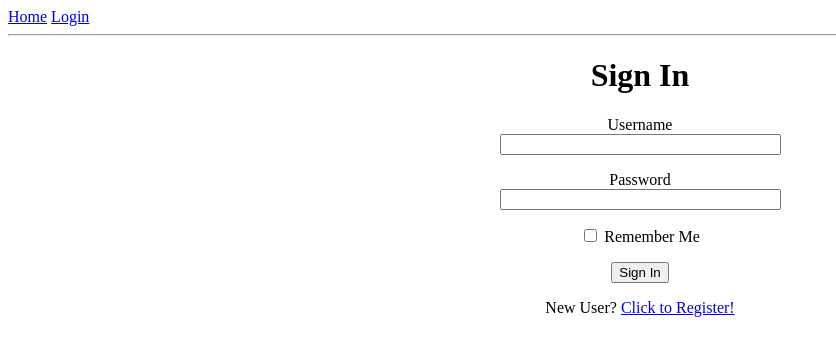
After one commit to Quanticq/tetris-online, a Flask app: page /login in a window 1280 px wide. The commit adds this page. Shown: the top 356 px of the page, without its empty margins (0-836 px from the left). Run offline with Flask 2, Linux system fonts and the light colour scheme.

Commit message:
login & register

```diff
--- a/app/__init__.py
+++ b/app/__init__.py
@@ -2,6 +2,7 @@
 from os import path
 
 from flask import Flask
+from flask_login import LoginManager
 from flask_migrate import Migrate
 from flask_sqlalchemy import SQLAlchemy
 
@@ -19,6 +20,7 @@ app.config.update(
 
 db = SQLAlchemy(app)
 migrate = Migrate(app, db)
-
+login = LoginManager(app)
+login.login_view = 'login'
 
 from app import routes, models
--- /dev/null
+++ b/app/forms.py
@@ -0,0 +1,24 @@
+from flask_wtf import FlaskForm
+from wtforms import StringField, PasswordField, BooleanField, SubmitField
+from wtforms.validators import ValidationError, DataRequired, EqualTo
+from app.models import User
+
+
+class LoginForm(FlaskForm):
+    username = StringField('Username', validators=[DataRequired()])
+    password = PasswordField('Password', validators=[DataRequired()])
+    remember_me = BooleanField('Remember Me')
+    submit = SubmitField('Sign In')
+
+
+class RegistrationForm(FlaskForm):
+    username = StringField('Username', validators=[DataRequired()])
+    password = PasswordField('Password', validators=[DataRequired()])
+    password2 = PasswordField(
+        'Repeat Password', validators=[DataRequired(), EqualTo('password')])
+    submit = SubmitField('Register')
+
+    def validate_username(self, username):
+        user = User.query.filter_by(name=username.data).first()
+        if user is not None:
+            raise ValidationError('Please use a different username.')
--- a/app/routes.py
+++ b/app/routes.py
@@ -1,7 +1,11 @@
 # -*- coding: utf-8 -*-
-from flask import render_template
+from flask import render_template, redirect, url_for, request, flash
+from flask_login import current_user, login_user, logout_user, login_required
+from werkzeug.urls import url_parse
 
-from app import app
+from app import app, db
+from app.forms import LoginForm, RegistrationForm
+from app.models import User
 
 
 @app.route('/')
@@ -11,5 +15,44 @@ def index():
 
 
 @app.route('/play')
+@login_required
 def play():
     return render_template("play.html", title="Free Play")
+
+
+@app.route('/login', methods=['GET', 'POST'])
+def login():
+    if current_user.is_authenticated:
+        return redirect(url_for('index'))
+    form = LoginForm()
+    if form.validate_on_submit():
+        user = User.query.filter_by(name=form.username.data).first()
+        if user is None or not user.check_password(form.password.data):
+            flash('Invalid username or password')
+            return redirect(url_for('login'))
+        login_user(user, remember=form.remember_me.data)
+        next_page = request.args.get('next')
+        if not next_page or url_parse(next_page).netloc != '':
+            next_page = url_for('index')
+        return redirect(next_page)
+    return render_template('login.html', title='Sign In', form=form)
+
+
+@app.route('/logout')
+def logout():
+    logout_user()
+    return redirect(url_for('index'))
+
+
+@app.route('/register', methods=['GET', 'POST'])
+def register():
+    if current_user.is_authenticated:
+        return redirect(url_for('index'))
+    form = RegistrationForm()
+    if form.validate_on_submit():
+        user = User(name=form.username.data, password=form.password.data)
+        db.session.add(user)
+        db.session.commit()
+        flash('Congratulations, you are now a registered user!')
+        return redirect(url_for('login'))
+    return render_template('register.html', title='Register', form=form)
--- a/app/templates/base.html
+++ b/app/templates/base.html
@@ -3,17 +3,31 @@
 <head>
     <meta charset="UTF-8">
     {% if title %}
-    <title>{{ title }} - Tetris</title>
+        <title>{{ title }} - Tetris</title>
     {% else %}
-    <title>Tetris Online</title>
+        <title>Tetris Online</title>
     {% endif %}
 </head>
 <body>
 <div>
     <a href="{{ url_for('index') }}">Home</a>
-    <a href="{{ url_for('play') }}">Play Tetris</a>
+    {% if current_user.is_anonymous %}
+        <a href="{{ url_for('login') }}">Login</a>
+    {% else %}
+        <a href="{{ url_for('play') }}">Play Tetris</a>
+        <a href="{{ url_for('logout') }}">Logout</a>
+    {% endif %}
 </div>
 <hr>
+{% with messages = get_flashed_messages() %}
+    {% if messages %}
+        <ul>
+            {% for message in messages %}
+                <li>{{ message }}</li>
+            {% endfor %}
+        </ul>
+    {% endif %}
+{% endwith %}
 {% block content %}{% endblock %}
 </body>
 </html>
--- a/app/templates/index.html
+++ b/app/templates/index.html
@@ -1,5 +1,9 @@
 {% extends "base.html" %}
 
 {% block content %}
-    <h1>Hi!</h1>
+    {% if current_user.is_anonymous %}
+        <h1>Hi!</h1>
+    {% else %}
+        <h1>Hi, {{ current_user.name }}!</h1>
+    {% endif %}
 {% endblock %}
--- /dev/null
+++ b/app/templates/login.html
@@ -0,0 +1,27 @@
+{% extends "base.html" %}
+
+{% block content %}
+    <div align="center">
+        <h1>Sign In</h1>
+        <form action="" method="post">
+            {{ form.hidden_tag() }}
+            <p>
+                {{ form.username.label }}<br>
+                {{ form.username(size=32) }}<br>
+                {% for error in form.username.errors %}
+                    <span style="color: red;">[{{ error }}]</span>
+                {% endfor %}
+            </p>
+            <p>
+                {{ form.password.label }}<br>
+                {{ form.password(size=32) }}<br>
+                {% for error in form.password.errors %}
+                    <span style="color: red;">[{{ error }}]</span>
+                {% endfor %}
+            </p>
+            <p>{{ form.remember_me() }} {{ form.remember_me.label }}</p>
+            <p>{{ form.submit() }}</p>
+        </form>
+        <p>New User? <a href="{{ url_for('register') }}">Click to Register!</a></p>
+    </div>
+{% endblock %}
--- a/app/templates/play.html
+++ b/app/templates/play.html
@@ -4,6 +4,7 @@
     <script type="text/javascript" src="../static/tetris.js"></script>
     <link rel="stylesheet" type="text/css" href="../static/tetris.css">
 
+    <div align="center">
         <div class="score">score: <span id="result">0</span></div>
         <div id="stack">
             {% for y in range(20) %}
@@ -13,6 +14,7 @@
                     {% endfor %}
                 </div>
             {% endfor %}
+        </div>
     </div>
 
     <script>
```
Also changed, not shown: app/models.py (+8 -2 lines), app/templates/register.html (added, +32 -0 lines). Lines whose indentation alone changed are shown as unchanged.
